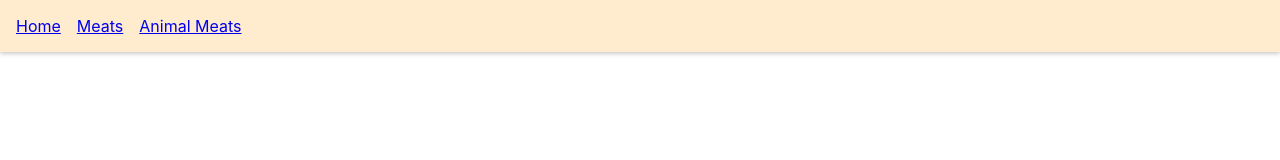
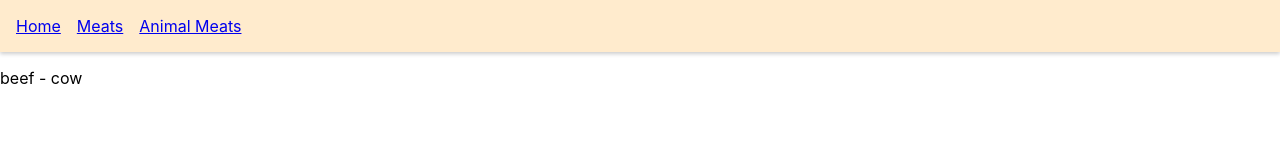
Before and after one commit to Sene68/react-query-tutorial, a React (Create React App) app: page /animal-meats/1 in a window 1280 px wide. Shown: the top 160 px of the page. Built offline with nearby package versions, Linux system fonts and the light colour scheme; data requests are answered from the project's data file.

Commit message:
query by id 적용

```diff
--- a/src/App.js
+++ b/src/App.js
@@ -5,6 +5,7 @@ import './App.css';
 import { HomePage } from './components/Home.page'
 import { AnimalMeatsPage } from './components/AnimalMeats.page';
 import { MeatsPage } from './components/Meats.page';
+import { AnimalMeat } from './components/AnimalMeat.page';
 
 const queryClient = new QueryClient();
 
@@ -29,6 +30,7 @@ function App() {
         </div>
         <Routes>
           <Route path='/meats' element={<MeatsPage />} />
+          <Route path='/animal-meats/:animalId' element={<AnimalMeat />} />
           <Route path='/animal-meats' element={<AnimalMeatsPage />} />
           <Route path='/' element={<HomePage />} />
         </Routes>
--- /dev/null
+++ b/src/components/AnimalMeat.page.js
@@ -0,0 +1,21 @@
+import { useParams } from "react-router-dom"
+import { useAnimalMeatsData } from "../hooks/useAnimalMeatsData"
+
+export const AnimalMeat = () => {
+    const { animalId } = useParams()
+    const { isLoading, data, isError, error } = useAnimalMeatsData(animalId)
+
+    if (isLoading) {
+        return <h2>Loading...</h2>
+    }
+
+    if (isError) {
+        return <h2>{error.message}</h2>
+    }
+
+    return (
+        <div>
+            {data?.data.name} - {data?.data.animalName}
+        </div>
+    )
+}
--- a/src/components/AnimalMeats.page.js
+++ b/src/components/AnimalMeats.page.js
@@ -1,3 +1,4 @@
+import { Link } from "react-router-dom"
 import { useAnimalData } from "../hooks/useAnimalData"
 
 export const AnimalMeatsPage = () => {
@@ -24,10 +25,17 @@ export const AnimalMeatsPage = () => {
             <h2>Animal Meats Page</h2>
             <button onClick={refetch}>Fetch Animals</button>
             {
+                data?.data.map((animal) => {
+                    return <div key={animal.id}>
+                        <Link to={`/animal-meats/${animal.id}`}>{animal.animalName}</Link>
+                        </div>
+                })
+            }
+            {/* {
                 data.map(animalName => {
                     return <div key={animalName}>{animalName}</div>
                 })
-            }
+            }*/}
         </>
     );
 }
--- a/src/hooks/useAnimalData.js
+++ b/src/hooks/useAnimalData.js
@@ -12,10 +12,6 @@ export const useAnimalData = (onSuccess, onError) => {
         {
             onSuccess,
             onError,
-            select: (data) => {
-                const animalName = data.data.map(animal => animal.animalName)
-                return animalName
-            }
         }
     )
 }
--- /dev/null
+++ b/src/hooks/useAnimalMeatsData.js
@@ -0,0 +1,11 @@
+import { useQuery } from "react-query";
+import axios from "axios";
+
+const fetchAnimalMeat = ({ queryKey }) => {
+    const animalId = queryKey[1]
+    return axios.get(`http://localhost:4000/meats/${animalId}`)
+}
+
+export const useAnimalMeatsData = (animalId) => {
+    return useQuery(['animal-meats', animalId], fetchAnimalMeat)
+}
```
